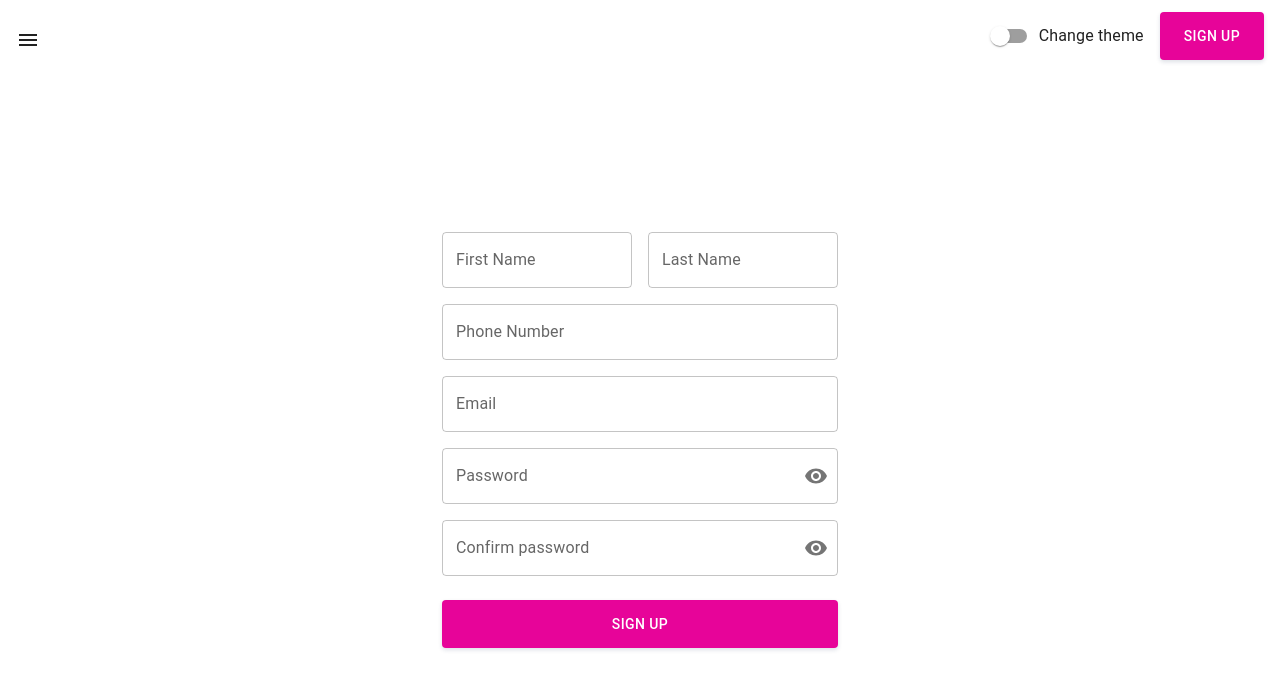
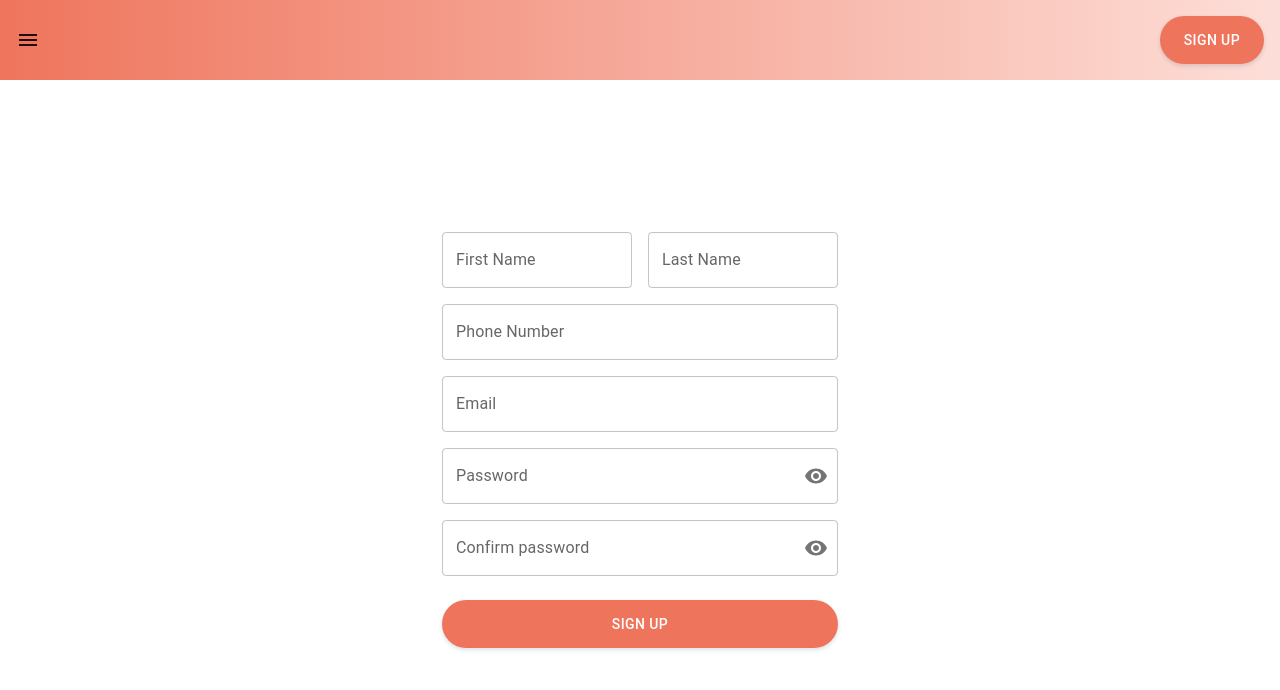
Before and after one commit to DelhiaGbelidji/read-it, a Next.js app: page /authentification/signup in a window 1280 px wide. Shown: the top 690 px of the page. Built offline with nearby package versions, Linux system fonts and the light colour scheme.

Commit message:
fix styles and colors and comment switch mode

```diff
--- a/src/app/globals.css
+++ b/src/app/globals.css
@@ -14,3 +14,11 @@ a {
   color: inherit;
   text-decoration: none;
 }
+
+.public-header {
+  background: hsla(10, 82%, 65%, 1);
+  background: linear-gradient(360deg, hsla(10, 82%, 65%, 1) 0%, hsla(10, 90%, 92%, 1) 100%);
+  background: -moz-linear-gradient(360deg, hsla(10, 82%, 65%, 1) 0%, hsla(10, 90%, 92%, 1) 100%);
+  background: -webkit-linear-gradient(360deg, hsla(10, 82%, 65%, 1) 0%, hsla(10, 90%, 92%, 1) 100%);
+  filter: progid: DXImageTransform.Microsoft.gradient( startColorstr="#EF745C", endColorstr="#FDDFD9", GradientType=1 );
+}
--- a/src/assets/colors.ts
+++ b/src/assets/colors.ts
@@ -1,8 +1,9 @@
 export const COLORS = {
     // action buttons
-    magentaButton: '#e70499',
-    magentaLightButton: '#fae6f5',
+    backgroundButton: '#EF745C',
+    borderButton: '#FDDFD9',
     white: "#fff",
     disabledButton: '#F7F7F8',
-    disabledTextButton : '#667A97'
+    disabledTextButton : '#667A97',
+    hoverButton: "#FBCCC3"
 };
--- a/src/components/buttons/ActionButton.tsx
+++ b/src/components/buttons/ActionButton.tsx
@@ -6,12 +6,12 @@ export const ActionButton = styled(Button)(({ theme }: any) => ({
   fontSize: "14px",
   lineHeight: "16px",
   padding: theme.spacing(2, 3),
-  backgroundColor: COLORS.magentaButton,
+  backgroundColor: COLORS.backgroundButton,
   color: COLORS.white,
+  borderRadius: "50px",
   boxShadow: "0px 2px 4px rgba(25, 49, 84, 0.15)",
   "&:hover:not(.Mui-disabled), &.Mui-focused": {
-    backgroundColor: COLORS.magentaButton,
-    outline: `2px solid ${COLORS.magentaLightButton}`,
+    backgroundColor: COLORS.hoverButton,
     boxShadow: "0px 2px 4px rgba(25, 49, 84, 0.15)",
   },
   "&.Mui-disabled": {
--- a/src/components/header/Header.tsx
+++ b/src/components/header/Header.tsx
@@ -10,7 +10,7 @@ export default function Header({ switchTheme }: { switchTheme: any }) {
   const pathName = usePathname();
   const router = useRouter();
   return (
-    <Grid sx={{ p: 2 }}>
+    <Grid className="public-header" sx={{ p: 2 }}>
       <Grid
         container
         direction="row"
@@ -28,15 +28,8 @@ export default function Header({ switchTheme }: { switchTheme: any }) {
             <MenuIcon />
           </IconButton>
         </Grid>
-        <Grid
-          xs={6}
-          rowSpacing={1}
-          container
-          direction={"row"}
-          alignItems="center"
-          justifyContent={"flex-end"}
-        >
-          <FormControlLabel
+
+        {/* <FormControlLabel
             control={
               <Switch
                 onChange={switchTheme}
@@ -45,7 +38,7 @@ export default function Header({ switchTheme }: { switchTheme: any }) {
               />
             }
             label="Change theme"
-          />
+          /> */}
         <ActionButton
           variant="contained"
           onClick={() => router.push("/authentification/signup")}
@@ -54,6 +47,5 @@ export default function Header({ switchTheme }: { switchTheme: any }) {
         </ActionButton>
       </Grid>
     </Grid>
-    </Grid>
   );
 }
```
Lines whose indentation alone changed are shown as unchanged.
